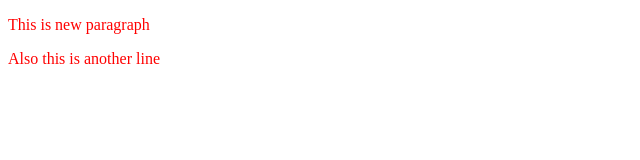
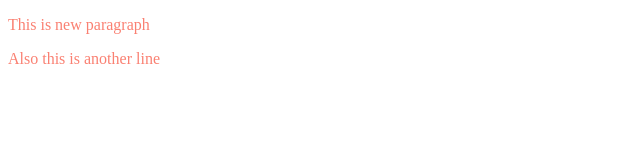
Before and after one commit to alihaider-dev/my-first-repo, a plain HTML site: page index.html in a window 1280 px wide. Shown: the whole page, without its empty margins (0-640 px from the left). Drawn offline with Linux system fonts and the light colour scheme.

Commit message:
Color Changed

```diff
--- a/style.css
+++ b/style.css
@@ -1,3 +1,3 @@
 p {
-  color: red;
+  color: salmon;
 }
```
